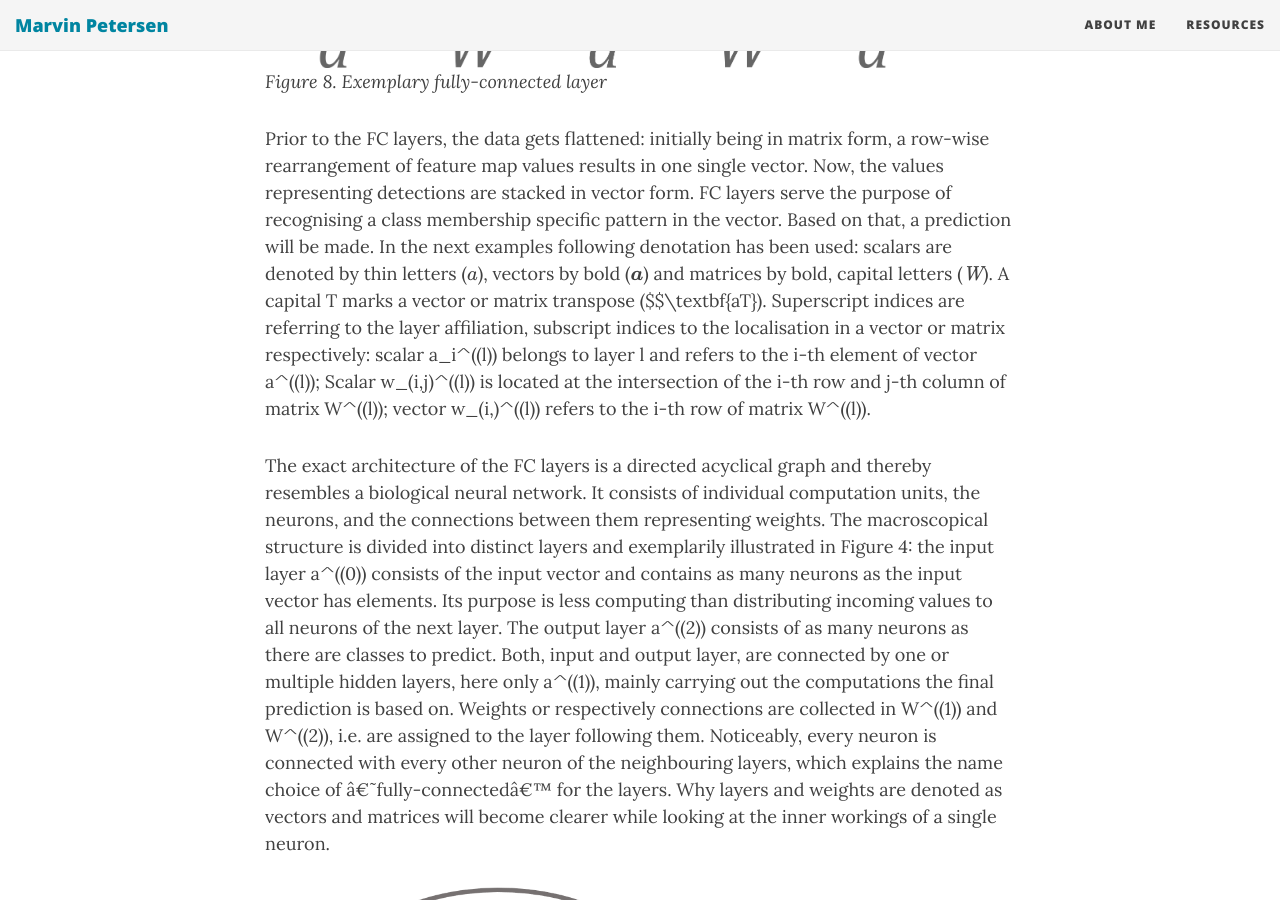
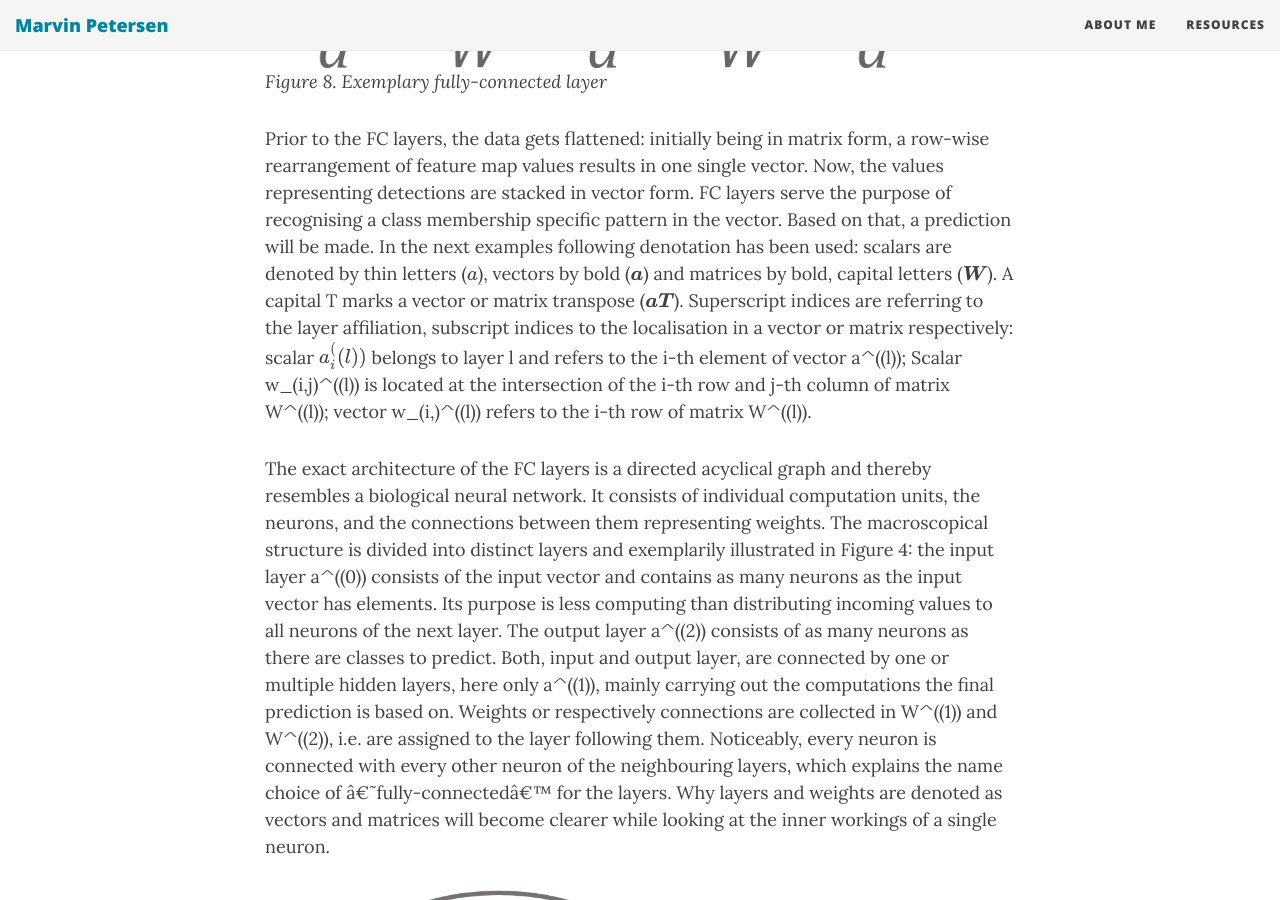
Before and after one commit to m-petersen/vinpetersen.github.io, a Jekyll site: the page built from _posts/2018-11-23-a-guided-tour-through-a-convolutional-neural-network-part-2.md, in a window 1280 px wide and 900 px high, scrolled down 1309 px. Built offline with Jekyll 4.4.1, drawn with Linux system fonts in a browser that asks for light colours; nearby versions of some CDN libraries; formulas are drawn with MathJax 3.

Commit message:
Update 2018-11-23-a-guided-tour-through-a-convolutional-neural-network-part-2.md

```diff
--- a/_posts/2018-11-23-a-guided-tour-through-a-convolutional-neural-network-part-2.md
+++ b/_posts/2018-11-23-a-guided-tour-through-a-convolutional-neural-network-part-2.md
@@ -12,7 +12,7 @@ As mentioned in part 1 of the series, there are multiple subtypes of neural netw
 ![neurons_hd.png]({{site.baseurl}}/img/neurons_hd.png)
 *Figure 8. Exemplary fully-connected layer*
 
-Prior to the FC layers, the data gets flattened: initially being in matrix form, a row-wise rearrangement of feature map values results in one single vector. Now, the values representing detections are stacked in vector form. FC layers serve the purpose of recognising a class membership specific pattern in the vector. Based on that, a prediction will be made. In the next examples following denotation has been used: scalars are denoted by thin letters ($$a$$), vectors by bold ($$\boldsymbol{a}$$) and matrices by bold, capital letters ($$\textbf{\textit{W}}$$). A capital T marks a vector or matrix transpose ($$\textbf{aT}). Superscript indices are referring to the layer affiliation, subscript indices to the localisation in a vector or matrix respectively: scalar a_i^((l)) belongs to layer l and refers to the i-th element of vector a^((l)); Scalar w_(i,j)^((l)) is located at the intersection of the i-th row and j-th column of matrix W^((l)); vector w_(i,)^((l)) refers to the i-th row of matrix W^((l)).
+Prior to the FC layers, the data gets flattened: initially being in matrix form, a row-wise rearrangement of feature map values results in one single vector. Now, the values representing detections are stacked in vector form. FC layers serve the purpose of recognising a class membership specific pattern in the vector. Based on that, a prediction will be made. In the next examples following denotation has been used: scalars are denoted by thin letters ($$a$$), vectors by bold ($$\boldsymbol{a}$$) and matrices by bold, capital letters ($$\boldsymbol{W}$$). A capital T marks a vector or matrix transpose ($$\boldsymbol{aT}$$). Superscript indices are referring to the layer affiliation, subscript indices to the localisation in a vector or matrix respectively: scalar $$a_i^((l))$$ belongs to layer l and refers to the i-th element of vector a^((l)); Scalar w_(i,j)^((l)) is located at the intersection of the i-th row and j-th column of matrix W^((l)); vector w_(i,)^((l)) refers to the i-th row of matrix W^((l)).
 
 The exact architecture of the FC layers is a directed acyclical graph and thereby resembles a biological neural network. It consists of individual computation units, the neurons, and the connections between them representing weights. The macroscopical structure is divided into distinct layers and exemplarily illustrated in Figure 4: the input layer a^((0)) consists of the input vector and contains as many neurons as the input vector has elements. Its purpose is less computing than distributing incoming values to all neurons of the next layer. The output layer a^((2)) consists of as many neurons as there are classes to predict. Both, input and output layer, are connected by one or multiple hidden layers, here only a^((1)), mainly carrying out the computations the final prediction is based on. Weights or respectively connections are collected in W^((1)) and W^((2)), i.e. are assigned to the layer following them. Noticeably, every neuron is connected with every other neuron of the neighbouring layers, which explains the name choice of â€˜fully-connectedâ€™ for the layers. Why layers and weights are denoted as vectors and matrices will become clearer while looking at the inner workings of a single neuron.
 
```
